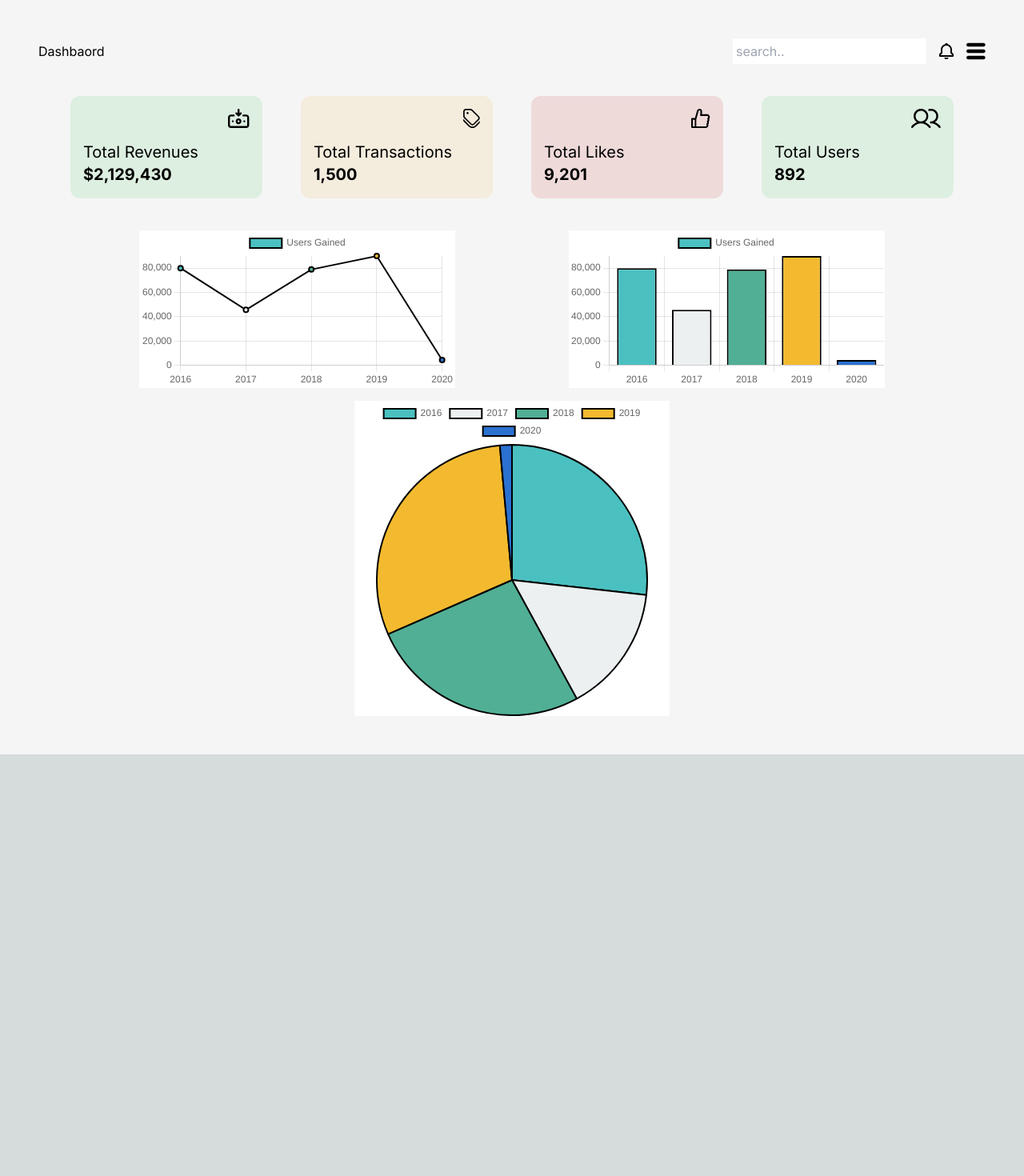
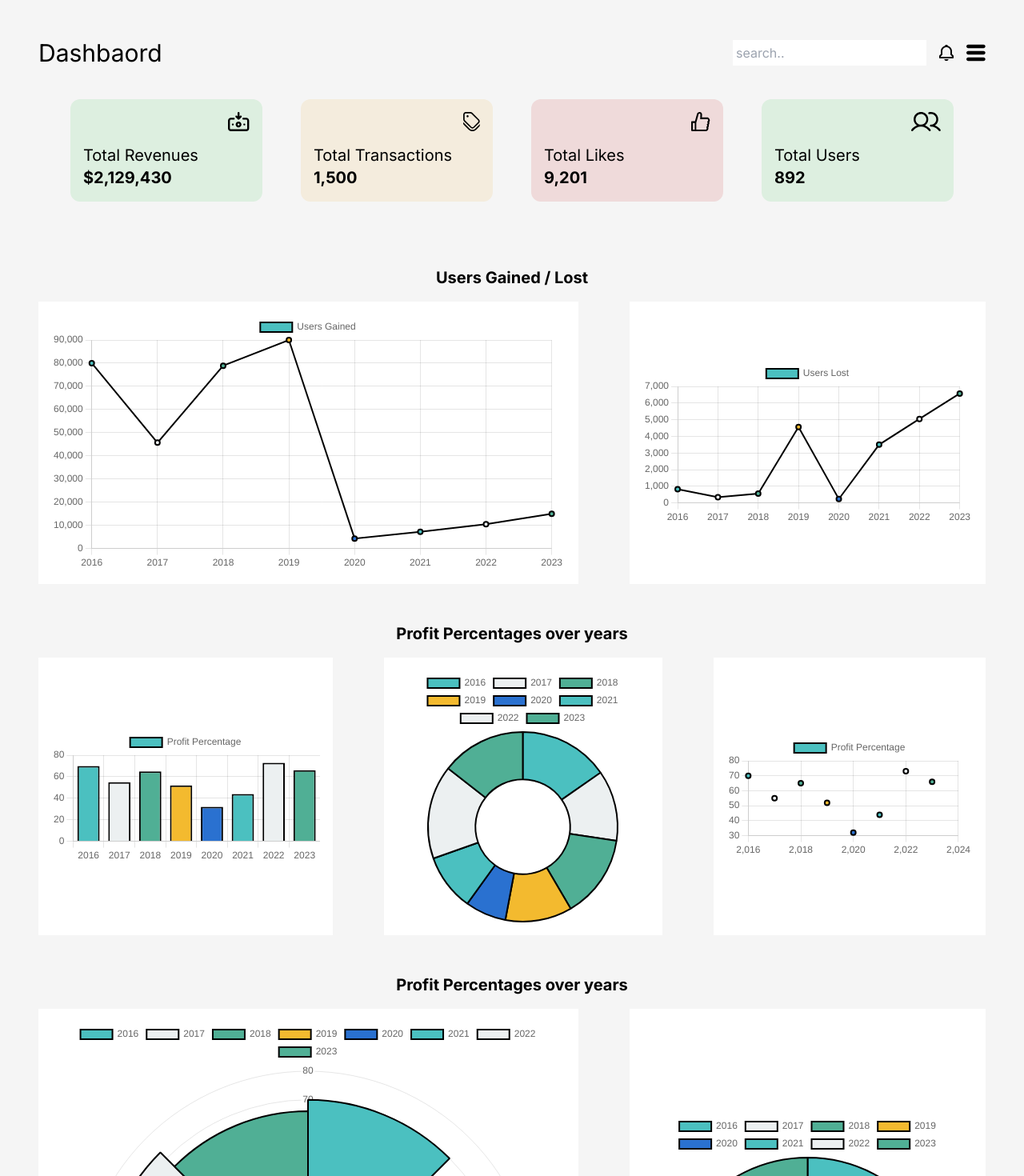
Before and after one commit to Astrogeek77/React_Dashboard_with_nextauth, a Next.js app: page / in a window 1280 px wide. Shown: the top 1470 px of the page at 80% size. Before the commit the page ends 943 px from the top, so only its background shows below. Built offline with nearby package versions, Linux system fonts and the light colour scheme.

Commit message:
improved dashbaord, added more charts

```diff
--- a/src/app/page.tsx
+++ b/src/app/page.jsx
@@ -1,20 +1,60 @@
 'use client'
 import Image from 'next/image'
 import { useState } from 'react'
-import { UserData } from '../data'
+import { UserGainLostData } from '../data'
+import { ProfitData } from '../data'
 
-import BarChart from '../components/BarChart'
-import LineChart from '../components/LineChart'
-import PieChart from '../components/PieChart'
+import BarChart from '../charts/BarChart'
+import LineChart from '../charts/LineChart'
+import PieChart from '../charts/PieChart'
+import RadarChart from '../charts/RadarChart'
+import ScatterChart from '../charts/ScatterChart'
+import PolarAreaChart from '../charts/PolarAreaChart'
 
 export default function Home() {
   const [showSidebar, setShowSidebar] = useState(false)
-  const [userData, setUserData] = useState({
-    labels: UserData.map((data) => data.year),
+  const [usersGainedData, setUserGainedData] = useState({
+    labels: UserGainLostData.map((data) => data.year),
     datasets: [
       {
         label: 'Users Gained',
-        data: UserData.map((data) => data.userGain),
+        data: UserGainLostData.map((data) => data.userGain),
+        backgroundColor: [
+          'rgba(75,192,192,1)',
+          '#ecf0f1',
+          '#50AF95',
+          '#f3ba2f',
+          '#2a71d0',
+        ],
+        borderColor: 'black',
+        borderWidth: 2,
+      },
+    ],
+  })
+  const [usersLostData, setUser] = useState({
+    labels: UserGainLostData.map((data) => data.year),
+    datasets: [
+      {
+        label: 'Users Lost',
+        data: UserGainLostData.map((data) => data.userLost),
+        backgroundColor: [
+          'rgba(75,192,192,1)',
+          '#ecf0f1',
+          '#50AF95',
+          '#f3ba2f',
+          '#2a71d0',
+        ],
+        borderColor: 'black',
+        borderWidth: 2,
+      },
+    ],
+  })
+  const [profitData, setProfitData] = useState({
+    labels: ProfitData.map((data) => data.year),
+    datasets: [
+      {
+        label: 'Profit Percentage',
+        data: ProfitData.map((data) => data.profitPercentage),
         backgroundColor: [
           'rgba(75,192,192,1)',
           '#ecf0f1',
@@ -29,14 +69,14 @@ export default function Home() {
   })
 
   const getSidebarClassList = () => {
-    let sidebarClassList: string =
+    let sidebarClassList =
       'bg-[#000] items-center justify-center col-span-1 rounded-md '
 
     sidebarClassList += showSidebar ? 'flex' : 'hidden'
-    return sidebarClassList as string
+    return sidebarClassList
   }
 
-  const sidebarClassList: string =
+  const sidebarClassList =
     'bg-[#000] rounded-md p-4 max-w-[280px] text-[#fff]' + showSidebar
       ? 'flex'
       : 'hidden'
@@ -205,7 +245,7 @@ export default function Home() {
       <div className="bg-[#F5F5F5] col-span-7 flex flex-col flex-auto p-4 justify-center items-center gap-2">
         {/* Header */}
         <div className="w-full flex items-center justify-between">
-          <div className="flex gap-4 items-center">
+          <div className="flex gap-4 items-center text-lg md:text-3xl">
             <h2>Dashbaord</h2>
           </div>
           <div className="flex gap-4 items-center">
@@ -314,17 +354,48 @@ export default function Home() {
             </div>
           </div>
         </div>
+        <hr />
+        {/* Charts */}
+        <div className="flex flex-wrap gap-x-16 gap-y-4 mt-8 justify-center">
+          <h3 className="w-full text-xl text-center font-bold mt-8">
+            Users Gained / Lost
+          </h3>
+          <div className="bg-[#fff] p-4 lg:aspect-sqaure lg:flex-auto text-center flex justify-center items-center">
+            <LineChart chartData={usersGainedData} />
+          </div>
+          <div className="bg-[#fff] p-4 lg:aspect-sqaure lg:flex-auto text-center flex justify-center items-center">
+            <LineChart chartData={usersLostData} />
+          </div>
+          <h3 className="w-full text-xl text-center font-bold mt-8">
+            Profit Percentages over years
+          </h3>
+          <div className="bg-[#fff] p-4 lg:flex-auto text-center flex justify-center items-center">
+            <BarChart chartData={profitData} />
+          </div>
+          <div className="bg-[#fff] p-4 lg:flex-auto text-center flex justify-center items-center">
+            <RadarChart chartData={profitData} />
+          </div>
 
-        <div className="flex flex-wrap gap-4 w-full mt-8 justify-evenly ">
-          <div className="bg-[#fff] w-80 md:w-1/3 h-auto text-center flex justify-center">
-            <LineChart chartData={userData} />
+          <div className="bg-[#fff] p-4 lg:flex-auto text-center flex justify-center items-center">
+            <ScatterChart chartData={profitData} />
           </div>
-          <div className="bg-[#fff] w-80 md:w-1/3 h-auto text-center flex justify-center ">
-            <BarChart chartData={userData} />
+
+          <h3 className="w-full text-xl text-center font-bold mt-8">
+            Profit Percentages over years
+          </h3>
+          <div className="bg-[#fff] p-4 lg:flex-auto text-center flex justify-center items-center">
+            <PolarAreaChart chartData={profitData} />
           </div>
-          <div className="bg-[#fff] w-80 md:w-1/3 h-auto text-center flex justify-center ">
-            <PieChart chartData={userData} />
+          <div className="bg-[#fff] p-4 lg:flex-auto text-center flex justify-center items-center">
+            <PieChart chartData={profitData} />
           </div>
+        </div>
+
+        <div className="w-full mt-8">
+          <ul>
+            <li>Adam Joined</li>
+            <li>Emel left</li>
+          </ul>
         </div>
       </div>
     </main>
--- /dev/null
+++ b/src/charts/PolarAreaChart.js
@@ -0,0 +1,9 @@
+import React from 'react'
+import { Area, Line, Bubble, PolarArea } from 'react-chartjs-2'
+import { Chart as ChartJS } from 'chart.js/auto'
+
+function PolarAreaChart({ chartData }) {
+  return <PolarArea data={chartData} />
+}
+
+export default PolarAreaChart
--- /dev/null
+++ b/src/charts/RadarChart.js
@@ -0,0 +1,9 @@
+import React from 'react'
+import { PolarArea, Doughnut } from 'react-chartjs-2'
+import { Chart as ChartJS } from 'chart.js/auto'
+
+function RadarChart({ chartData }) {
+  return <Doughnut data={chartData} />
+}
+
+export default RadarChart
--- /dev/null
+++ b/src/charts/ScatterChart.js
@@ -0,0 +1,9 @@
+import React from 'react'
+import { Scatter } from 'react-chartjs-2'
+import { Chart as ChartJS } from 'chart.js/auto'
+
+function ScatterChart({ chartData }) {
+  return <Scatter data={chartData} />
+}
+
+export default ScatterChart
--- a/src/data.js
+++ b/src/data.js
@@ -1,4 +1,4 @@
-export const UserData = [
+export const UserGainLostData = [
   {
     id: 1,
     year: 2016,
@@ -29,4 +29,66 @@ export const UserData = [
     userGain: 4300,
     userLost: 234,
   },
+  {
+    id: 6,
+    year: 2021,
+    userGain: 7200,
+    userLost: 3500,
+  },
+  {
+    id: 7,
+    year: 2022,
+    userGain: 10505,
+    userLost: 5045,
+  },
+  {
+    id: 8,
+    year: 2023,
+    userGain: 15000,
+    userLost: 6573,
+  },
 ]
+
+export const ProfitData = [
+  {
+    id: 1,
+    year: 2016,
+    profitPercentage: 70,
+
+  },
+  {
+    id: 2,
+    year: 2017,
+    profitPercentage: 55,
+  },
+  {
+    id: 3,
+    year: 2018,
+    profitPercentage: 65,
+  },
+  {
+    id: 4,
+    year: 2019,
+    profitPercentage: 52,
+  },
+  {
+    id: 5,
+    year: 2020,
+    profitPercentage: 32,
+  },
+  {
+    id: 6,
+    year: 2021,
+    profitPercentage: 44,
+  },
+  {
+    id: 7,
+    year: 2022,
+    profitPercentage: 73,
+  },
+  {
+    id: 8,
+    year: 2023,
+    profitPercentage: 66,
+  },
+]
--- a/tsconfig.json
+++ b/tsconfig.json
@@ -23,6 +23,6 @@
       "@/*": ["./src/*"]
     }
   },
-  "include": ["next-env.d.ts", "**/*.ts", "**/*.tsx", ".next/types/**/*.ts"],
+  "include": ["next-env.d.ts", "**/*.ts", "**/*.tsx", ".next/types/**/*.ts", "src/app/page.jsx"],
   "exclude": ["node_modules"]
 }
```
Also changed, not shown: src/charts/BarChart.js (renamed from src/components/BarChart.js), src/charts/LineChart.js (renamed from src/components/LineChart.js), src/charts/PieChart.js (renamed from src/components/PieChart.js).
